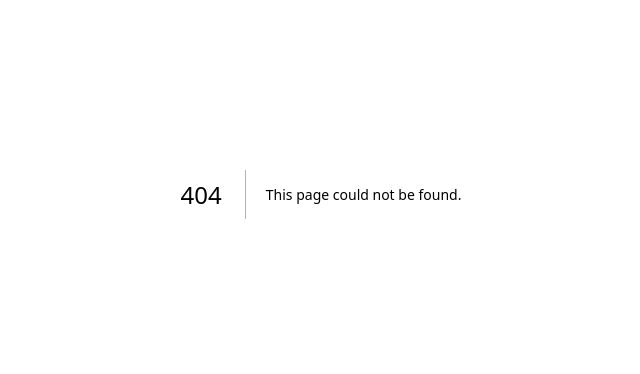
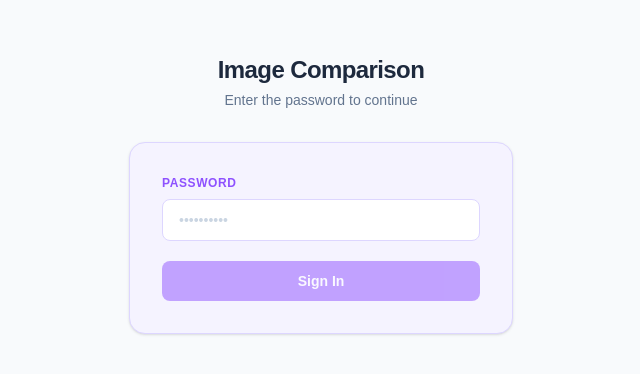
Before and after one commit to mercklyzer/image-transformations-comparison, a Next.js app: page /login in a window 1280 px wide. Before the commit this address had no page. Shown: the part 206-580 px from the top of the page, without its empty margins (319-959 px from the left). Built offline with nearby package versions, Linux system fonts and the light colour scheme.

Commit message:
feat: add auth

```diff
--- /dev/null
+++ b/src/middleware.ts
@@ -0,0 +1,59 @@
+import type { NextRequest } from "next/server";
+import { NextResponse } from "next/server";
+
+function toHex(buffer: ArrayBuffer): string {
+  return Array.from(new Uint8Array(buffer))
+    .map((b) => b.toString(16).padStart(2, "0"))
+    .join("");
+}
+
+async function isValidToken(token: string): Promise<boolean> {
+  const secret = process.env.AUTH_SECRET;
+  if (!secret) return false;
+
+  const encoder = new TextEncoder();
+  const key = await crypto.subtle.importKey(
+    "raw",
+    encoder.encode(secret),
+    { name: "HMAC", hash: "SHA-256" },
+    false,
+    ["sign"],
+  );
+  const sig = await crypto.subtle.sign(
+    "HMAC",
+    key,
+    encoder.encode("authenticated"),
+  );
+  const expected = toHex(sig);
+
+  if (token.length !== expected.length) return false;
+
+  // Timing-safe comparison
+  let diff = 0;
+  for (let i = 0; i < token.length; i++) {
+    diff |= token.charCodeAt(i) ^ expected.charCodeAt(i);
+  }
+  return diff === 0;
+}
+
+export async function middleware(request: NextRequest) {
+  const { pathname } = request.nextUrl;
+
+  // Let login page and auth API through
+  if (pathname.startsWith("/login") || pathname.startsWith("/api/auth")) {
+    return NextResponse.next();
+  }
+
+  const token = request.cookies.get("auth_token")?.value;
+  if (!token || !(await isValidToken(token))) {
+    const url = request.nextUrl.clone();
+    url.pathname = "/login";
+    return NextResponse.redirect(url);
+  }
+
+  return NextResponse.next();
+}
+
+export const config = {
+  matcher: ["/((?!_next/static|_next/image|favicon.ico).*)"],
+};
--- /dev/null
+++ b/src/pages/api/auth/login.ts
@@ -0,0 +1,27 @@
+import { createHmac } from "node:crypto";
+import type { NextApiRequest, NextApiResponse } from "next";
+
+export default function handler(req: NextApiRequest, res: NextApiResponse) {
+  if (req.method !== "POST") {
+    return res.status(405).end();
+  }
+
+  const { password } = req.body as { password?: string };
+
+  if (!password || password !== process.env.AUTH_PASSWORD) {
+    return res.status(401).json({ error: "Invalid password" });
+  }
+
+  const secret = process.env.AUTH_SECRET ?? "";
+  const token = createHmac("sha256", secret)
+    .update("authenticated")
+    .digest("hex");
+
+  const secure = process.env.NODE_ENV === "production" ? "; Secure" : "";
+  res.setHeader(
+    "Set-Cookie",
+    `auth_token=${token}; HttpOnly; Path=/; SameSite=Strict; Max-Age=${60 * 60 * 24 * 7}${secure}`,
+  );
+
+  return res.status(200).json({ ok: true });
+}
--- /dev/null
+++ b/src/pages/login.tsx
@@ -0,0 +1,102 @@
+import { createHmac } from "node:crypto";
+import type { GetServerSideProps } from "next";
+import Head from "next/head";
+import { useRouter } from "next/router";
+import { useState } from "react";
+
+export default function Login() {
+  const router = useRouter();
+  const [password, setPassword] = useState("");
+  const [error, setError] = useState("");
+  const [loading, setLoading] = useState(false);
+
+  async function handleSubmit(e: React.FormEvent) {
+    e.preventDefault();
+    setError("");
+    setLoading(true);
+
+    const res = await fetch("/api/auth/login", {
+      method: "POST",
+      headers: { "Content-Type": "application/json" },
+      body: JSON.stringify({ password }),
+    });
+
+    setLoading(false);
+
+    if (res.ok) {
+      router.replace("/");
+    } else {
+      setError("Incorrect password. Please try again.");
+      setPassword("");
+    }
+  }
+
+  return (
+    <>
+      <Head>
+        <title>Sign In — Image Comparison</title>
+      </Head>
+
+      <div className="min-h-screen bg-slate-50 flex items-center justify-center p-4">
+        <div className="w-full max-w-sm">
+          <div className="text-center mb-8">
+            <h1 className="text-2xl font-semibold text-slate-800 tracking-tight">
+              Image Comparison
+            </h1>
+            <p className="text-sm text-slate-500 mt-1">
+              Enter the password to continue
+            </p>
+          </div>
+
+          <form
+            onSubmit={handleSubmit}
+            className="bg-violet-50 border border-violet-200 rounded-2xl shadow-sm p-8 space-y-5"
+          >
+            <div>
+              <label
+                htmlFor="password"
+                className="block text-xs font-semibold text-violet-500 uppercase tracking-wider mb-2"
+              >
+                Password
+              </label>
+              <input
+                id="password"
+                type="password"
+                value={password}
+                onChange={(e) => setPassword(e.target.value)}
+                required
+                placeholder="••••••••••"
+                className="w-full px-4 py-2.5 rounded-lg border border-violet-200 bg-white text-slate-800 placeholder-slate-300 text-sm focus:outline-none focus:ring-2 focus:ring-violet-300 focus:border-transparent transition"
+              />
+            </div>
+
+            {error && (
+              <p className="text-xs text-red-500 font-medium">{error}</p>
+            )}
+
+            <button
+              type="submit"
+              disabled={loading || !password}
+              className="w-full py-2.5 rounded-lg bg-violet-500 hover:bg-violet-600 text-white text-sm font-semibold transition-colors disabled:opacity-50 disabled:cursor-not-allowed"
+            >
+              {loading ? "Signing in…" : "Sign In"}
+            </button>
+          </form>
+        </div>
+      </div>
+    </>
+  );
+}
+
+export const getServerSideProps: GetServerSideProps = async (ctx) => {
+  const token = ctx.req.cookies.auth_token;
+  if (token) {
+    const expected = createHmac("sha256", process.env.AUTH_SECRET ?? "")
+      .update("authenticated")
+      .digest("hex");
+    if (token === expected) {
+      return { redirect: { destination: "/", permanent: false } };
+    }
+  }
+  return { props: {} };
+};
```
